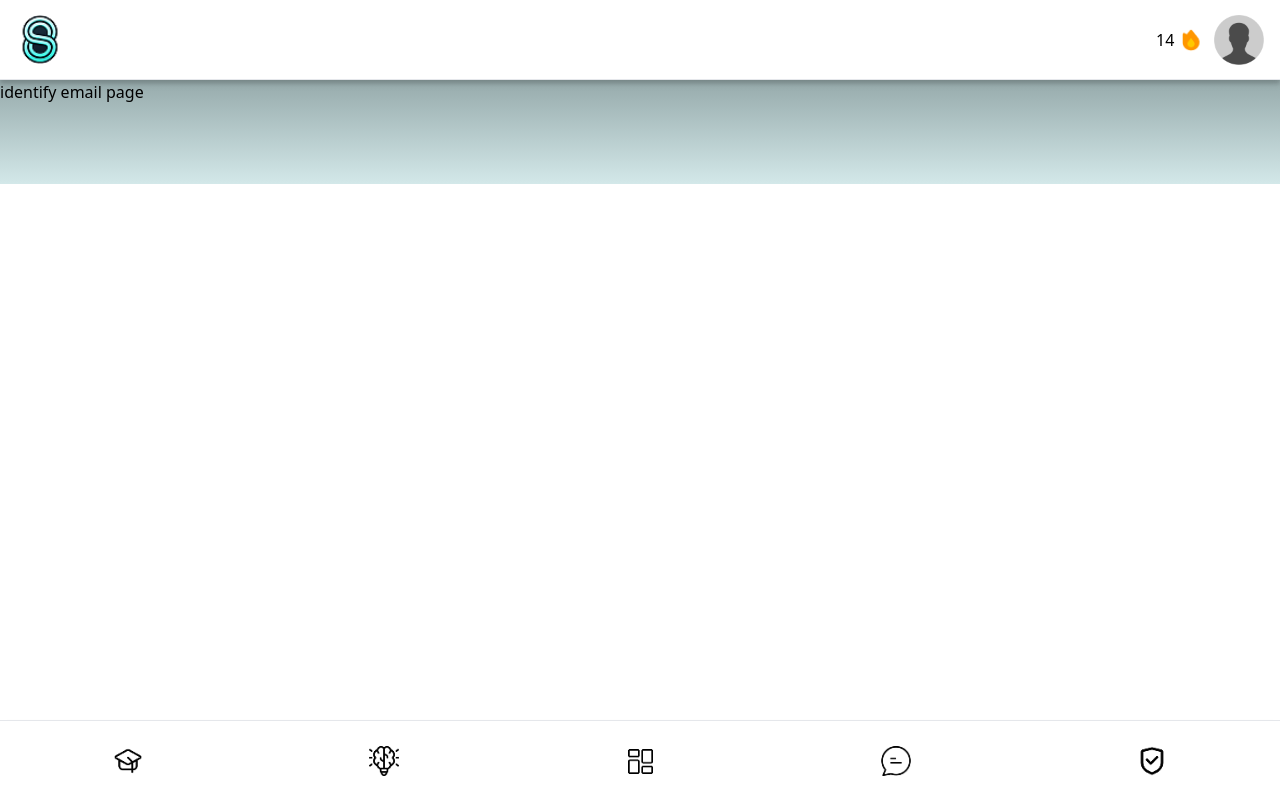
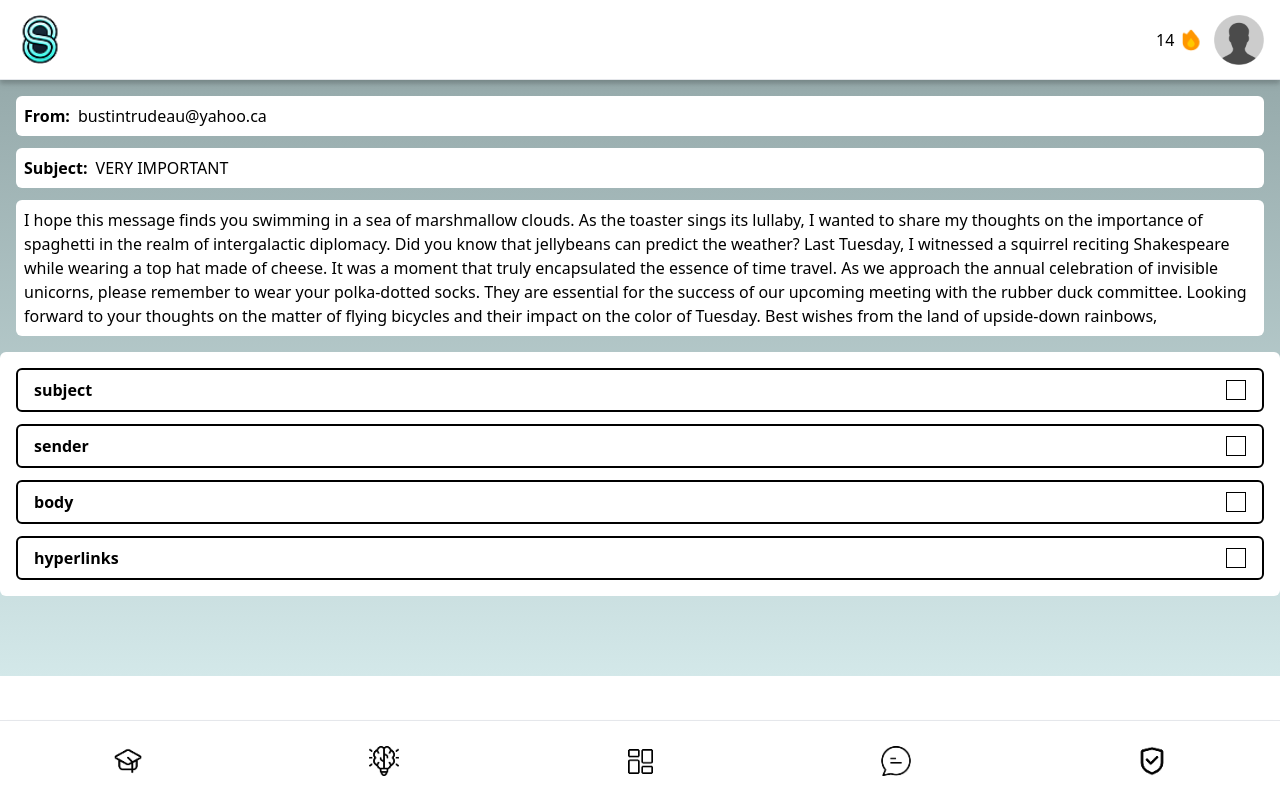
Before and after one commit to tysenh1/ScamSmart-Hackathon, a Next.js app: page /train/identify_email in a window 1280 px wide. Built offline with nearby package versions, Linux system fonts and the light colour scheme.

Commit message:
Luke push

```diff
--- a/app/train/identify_email/page.tsx
+++ b/app/train/identify_email/page.tsx
@@ -1,8 +1,65 @@
-import React from 'react'
+'use client'
+import React, { useState } from 'react'
+
+interface question {
+  question: string;
+  correct: boolean;
+}
 
 const page = () => {
+
+const emailSender = 'bustintrudeau@yahoo.ca';
+const emailSubject = 'VERY IMPORTANT';
+const emailBody = 'I hope this message finds you swimming in a sea of marshmallow clouds. As the toaster sings its lullaby, I wanted to share my thoughts on the importance of spaghetti in the realm of intergalactic diplomacy. \n\n Did you know that jellybeans can predict the weather? Last Tuesday, I witnessed a squirrel reciting Shakespeare while wearing a top hat made of cheese. It was a moment that truly encapsulated the essence of time travel.\n\nAs we approach the annual celebration of invisible unicorns, please remember to wear your polka-dotted socks. They are essential for the success of our upcoming meeting with the rubber duck committee.\n\nLooking forward to your thoughts on the matter of flying bicycles and their impact on the color of Tuesday.\n\n Best wishes from the land of upside-down rainbows,'
+
+const questions: question[] = [
+  {
+    question: 'subject',
+    correct: true,
+  },
+  {
+    question: 'sender',
+    correct: true,
+  },
+  {
+    question: 'body',
+    correct: true,
+  },
+  {
+    question: 'hyperlinks',
+    correct: false,
+  }
+]
+
+
+const [multiSelect, setMultiSelect] = useState('empty');
+
+function handleClick() {
+  setMultiSelect();
+}
+
   return (
-    <div>identify email page</div>
+    <>
+      <div className='flex flex-col gap-3 p-4'>
+        <div className='font-bold  flex gap-2 bg-white rounded-md p-2'>From: <p className='font-normal'>{emailSender}</p></div>
+        <div className='font-bold flex gap-2 bg-white rounded-md p-2'>Subject: <p className='font-normal'>{emailSubject}</p></div>
+        <div className='bg-white rounded-md p-2'>
+          <p className='font-normal'>{emailBody}</p>
+        </div>
+      </div>
+      <div className='flex flex-col gap-3 p-4 bg-white rounded-md'>
+        {questions.map((q) => {
+          return(
+            <>
+              <button className='flex justify-between items-center bordered border-2 border-black rounded-md p-2 font-semibold px-4'>
+                {q.question}
+                <button onClick={() => handleClick()} className='w-5 h-5 border border-3 border-black' />
+              </button>
+            </>
+          )
+        })}
+      </div>
+    </>
   )
 }
 
```
